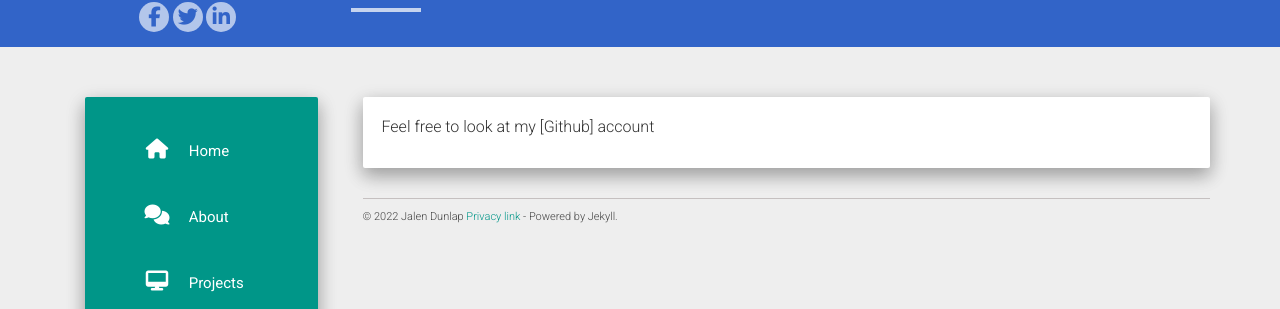
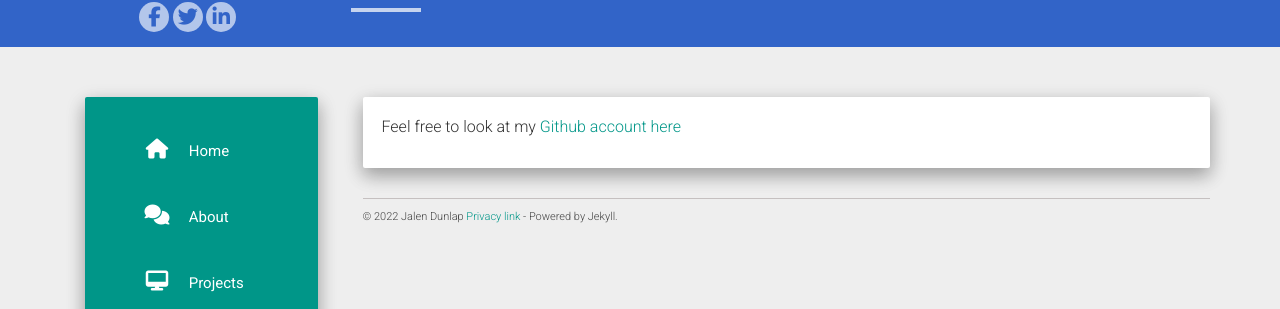
Before and after one commit to Jalen-Dunlap/jalen-dunlap.github.io, a Jekyll site: the page built from github.md, in a window 1280 px wide. Shown: the part 111-420 px from the top of the page. Built offline with Jekyll 4.4.1, drawn with Linux system fonts in a browser that asks for light colours; nearby versions of some CDN libraries.

Commit message:
Add github link to github page

```diff
--- a/github.md
+++ b/github.md
@@ -4,4 +4,4 @@ title: Github
 permalink: /github
 ---
 
-Feel free to look at my [Github] account
+Feel free to look at my [Github account here](https://github.com/Jalen-Dunlap)
```
